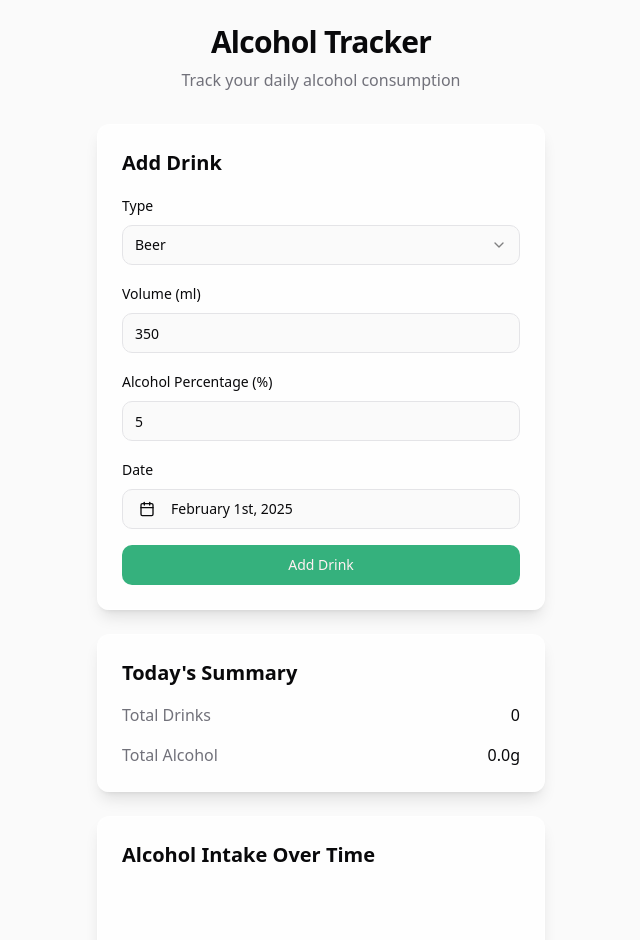
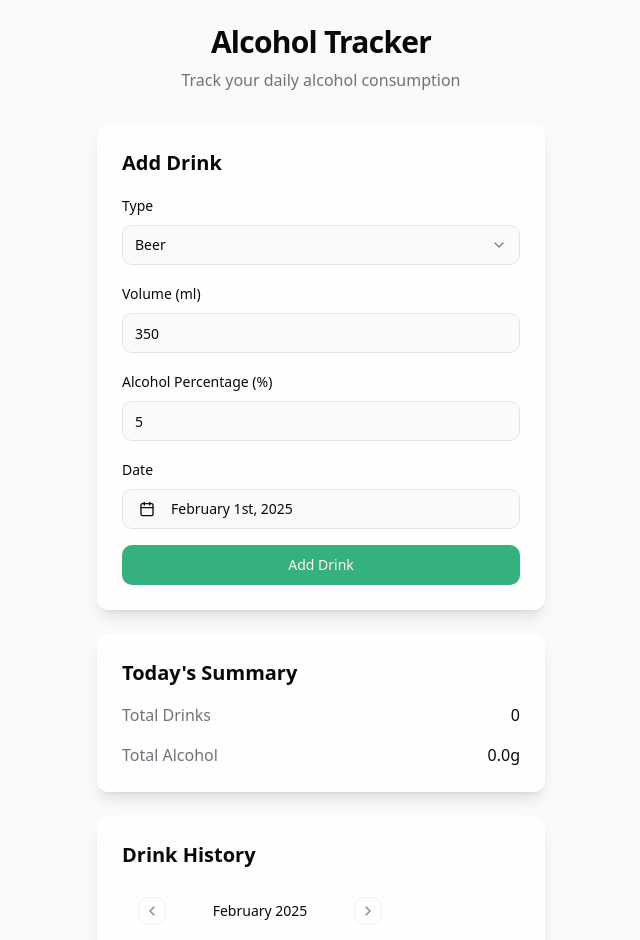
Before and after one commit to dpesha/alcohol-gramma-tracker, a React (Vite) app: page / in a window 1280 px wide. Shown: the top 940 px of the page, without its empty margins (319-959 px from the left). Built offline with nearby package versions, Linux system fonts and the light colour scheme.

Commit message:
Add drink history calendar
Adds a calendar view to display total alcohol grams consumed per day.  Allows users to select, edit, and delete entries.

```diff
--- /dev/null
+++ b/src/components/DrinkHistory.tsx
@@ -0,0 +1,120 @@
+
+import { useState } from "react";
+import { Card } from "@/components/ui/card";
+import { Calendar } from "@/components/ui/calendar";
+import { Button } from "@/components/ui/button";
+import { Dialog, DialogContent, DialogHeader, DialogTitle } from "@/components/ui/dialog";
+import { Table, TableHeader, TableRow, TableHead, TableBody, TableCell } from "@/components/ui/table";
+import { format } from "date-fns";
+import type { Drink } from "./DrinkForm";
+
+interface DrinkHistoryProps {
+  drinks: Drink[];
+  onDeleteDrink: (drinkIndex: number) => void;
+}
+
+const DrinkHistory = ({ drinks, onDeleteDrink }: DrinkHistoryProps) => {
+  const [selectedDate, setSelectedDate] = useState<Date>();
+  const [isDialogOpen, setIsDialogOpen] = useState(false);
+
+  // Create a map of dates to total alcohol grams
+  const dailyTotals = drinks.reduce((acc: Record<string, number>, drink) => {
+    const dateStr = new Date(drink.date).toISOString().split('T')[0];
+    acc[dateStr] = (acc[dateStr] || 0) + drink.alcoholGrams;
+    return acc;
+  }, {});
+
+  // Get drinks for selected date
+  const selectedDrinks = selectedDate
+    ? drinks.filter(
+        drink =>
+          new Date(drink.date).toISOString().split('T')[0] ===
+          selectedDate.toISOString().split('T')[0]
+      )
+    : [];
+
+  const modifiers = {
+    hasDrinks: (date: Date) => {
+      const dateStr = date.toISOString().split('T')[0];
+      return dateStr in dailyTotals;
+    },
+  };
+
+  const modifiersStyles = {
+    hasDrinks: {
+      backgroundColor: "hsl(var(--primary) / 0.1)",
+      color: "hsl(var(--primary))",
+      fontWeight: "bold",
+    },
+  };
+
+  return (
+    <Card className="glass-card p-6 w-full max-w-md mx-auto mt-6 fade-in">
+      <h2 className="text-xl font-semibold mb-4">Drink History</h2>
+      <Calendar
+        mode="single"
+        selected={selectedDate}
+        onSelect={(date) => {
+          setSelectedDate(date);
+          if (date) setIsDialogOpen(true);
+        }}
+        modifiers={modifiers}
+        modifiersStyles={modifiersStyles}
+        footer={
+          selectedDate && (
+            <div className="text-sm text-center">
+              Total: {dailyTotals[selectedDate.toISOString().split('T')[0]]?.toFixed(1) || 0}g
+            </div>
+          )
+        }
+      />
+
+      <Dialog open={isDialogOpen} onOpenChange={setIsDialogOpen}>
+        <DialogContent>
+          <DialogHeader>
+            <DialogTitle>
+              Drinks for {selectedDate ? format(selectedDate, 'PPP') : ''}
+            </DialogTitle>
+          </DialogHeader>
+          <div className="max-h-[60vh] overflow-auto">
+            <Table>
+              <TableHeader>
+                <TableRow>
+                  <TableHead>Type</TableHead>
+                  <TableHead>Volume (ml)</TableHead>
+                  <TableHead>Alcohol (%)</TableHead>
+                  <TableHead>Total (g)</TableHead>
+                  <TableHead></TableHead>
+                </TableRow>
+              </TableHeader>
+              <TableBody>
+                {selectedDrinks.map((drink, index) => (
+                  <TableRow key={index}>
+                    <TableCell>{drink.type}</TableCell>
+                    <TableCell>{drink.volume}</TableCell>
+                    <TableCell>{drink.alcoholPercentage}%</TableCell>
+                    <TableCell>{drink.alcoholGrams.toFixed(1)}g</TableCell>
+                    <TableCell>
+                      <Button
+                        variant="destructive"
+                        size="sm"
+                        onClick={() => {
+                          const drinkIndex = drinks.indexOf(drink);
+                          onDeleteDrink(drinkIndex);
+                        }}
+                      >
+                        Delete
+                      </Button>
+                    </TableCell>
+                  </TableRow>
+                ))}
+              </TableBody>
+            </Table>
+          </div>
+        </DialogContent>
+      </Dialog>
+    </Card>
+  );
+};
+
+export default DrinkHistory;
--- a/src/pages/Index.tsx
+++ b/src/pages/Index.tsx
@@ -1,13 +1,19 @@
+
 import { useState } from "react";
 import DrinkForm, { Drink } from "@/components/DrinkForm";
 import DailySummary from "@/components/DailySummary";
 import AlcoholGraph from "@/components/AlcoholGraph";
+import DrinkHistory from "@/components/DrinkHistory";
 
 const Index = () => {
   const [drinks, setDrinks] = useState<Drink[]>([]);
 
   const handleAddDrink = (drink: Drink) => {
     setDrinks((prev) => [...prev, drink]);
+  };
+
+  const handleDeleteDrink = (index: number) => {
+    setDrinks((prev) => prev.filter((_, i) => i !== index));
   };
 
   return (
@@ -19,6 +25,7 @@ const Index = () => {
 
       <DrinkForm onAddDrink={handleAddDrink} />
       <DailySummary drinks={drinks} />
+      <DrinkHistory drinks={drinks} onDeleteDrink={handleDeleteDrink} />
       <AlcoholGraph drinks={drinks} />
     </div>
   );
```
